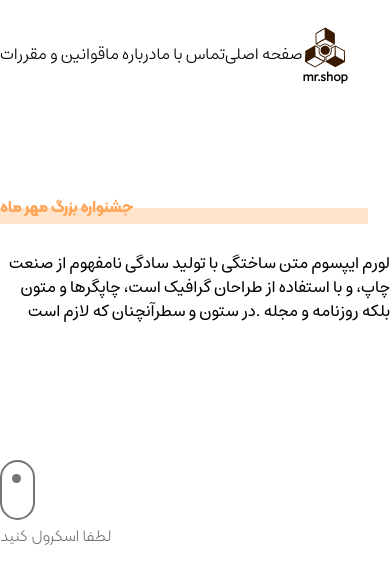
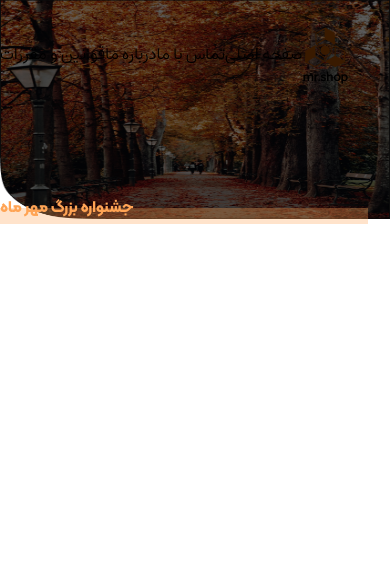
Before and after one commit to amirr-hossein/mehr, a website: page index.html in a window 390 px wide. Drawn offline with Linux system fonts and the light colour scheme.

Commit message:
update=>half a responsive mobile

```diff
--- a/assets/css/input.css
+++ b/assets/css/input.css
@@ -50,3 +50,11 @@
 .scroll-animation {
   animation: 2s linear 0s infinite scroll-Ball;
 }
+
+@media screen and (max-width: 768px){
+  .hero{
+    background-image: url(../img/imageHeroMobile.png);
+    background-repeat: no-repeat;
+    background-size: 100vw 100%;
+  }
+}
--- a/index.html
+++ b/index.html
@@ -64,7 +64,7 @@
               </svg>
             </span>
           </div>
-          <div class="xl:ml-[40px] lg:ml-[78px] md:ml-[65px] mt-[32px]">
+          <div class="xl:ml-[40px] lg:ml-[78px] md:ml-[65px] mt-[32px] hidden md:block">
             <div class="h-[105px] xl:w-[584px] lg:w-[480px] md:w-[415px]">
               <p
               class="font-normal xl:text-[20px] lg:text-[18px] md:text-[16px] font-Regular text-end"
@@ -75,7 +75,7 @@
             </p>
             </div>
           </div>
-          <div class="mt-[104px] lg:ml-[314px] md:ml-[236px]">
+          <div class="mt-[104px] lg:ml-[314px] md:ml-[236px] hidden md:block">
             <div
               class="w-[35px] h-[60px] rounded-[24px] border-2 border-solid border-[#757575] relative"
             >
@@ -84,7 +84,7 @@
               ></div>
             </div>
           </div>
-          <div class="lg:ml-[276px] md:ml-[193px] mt-[4px]">
+          <div class="lg:ml-[276px] md:ml-[193px] mt-[4px] hidden md:block">
             <h1 class="font-lightKalameh text-scroll text-[#757575]">
               لطفا اسکرول کنید
             </h1>
```
Also changed, not shown: assets/css/tailwind.css.
